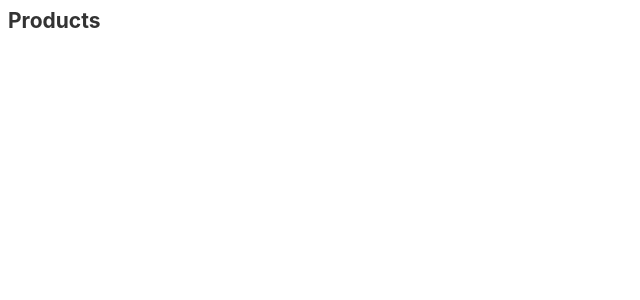
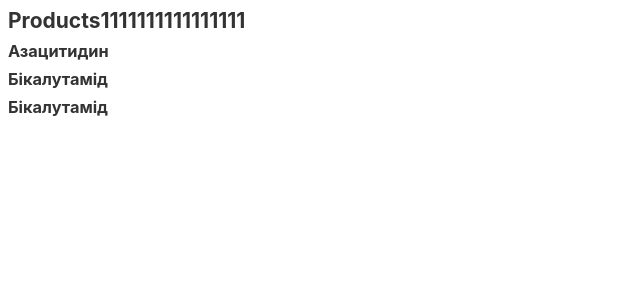
Before and after one commit to fenogen/angular-table, an Angular app: page / in a window 1280 px wide. Shown: the top 300 px of the page, without its empty margins (0-640 px from the left). Built offline with nearby package versions, Linux system fonts and the light colour scheme.

Commit message:
ver.1 - Template

```diff
--- a/package.json
+++ b/package.json
@@ -18,6 +18,7 @@
     "@angular/platform-browser": "~13.1.0",
     "@angular/platform-browser-dynamic": "~13.1.0",
     "@angular/router": "~13.1.0",
+    "primeng": "^13.1.0",
     "rxjs": "~7.4.0",
     "tslib": "^2.3.0",
     "zone.js": "~0.11.4"
--- a/src/app/app.component.html
+++ b/src/app/app.component.html
@@ -72,4 +72,11 @@
 </style>
 
 
-<h2>Products</h2>
+<h2>Products1111111111111111</h2>
+<div *ngFor="let product of products">
+
+  <h3>
+    {{ product.name }}
+  </h3>
+
+</div>
--- a/src/app/app.component.ts
+++ b/src/app/app.component.ts
@@ -1,4 +1,7 @@
 import { Component } from '@angular/core';
+
+// Добавил
+import { products } from './products';
 
 @Component({
   selector: 'app-root',
@@ -7,4 +10,5 @@ import { Component } from '@angular/core';
 })
 export class AppComponent {
   title = 'my-project-angular-table';
+  products = products;
 }
--- /dev/null
+++ b/src/app/products.ts
@@ -0,0 +1,47 @@
+export const products = [
+{
+"mnn_id":8984,
+"subtype":"",
+"num":1,
+"name":"\u0410\u0437\u0430\u0446\u0438\u0442\u0438\u0434\u0438\u043d",
+"release_form":"\u0430\u043c\u043f\u0443\u043b\u0438, \u0444\u043b\u0430\u043a\u043e\u043d\u0438, \u0448\u043f\u0440\u0438\u0446\u0438",
+"dosage":"100 \u043c\u0433",
+"unit":"\u0430\u043c\u043f\u0443\u043b\u0438, \u0444\u043b\u0430\u043a\u043e\u043d\u0438, \u0448\u043f\u0440\u0438\u0446\u0438"
+},
+{
+"mnn_id":8985,
+"subtype":"",
+"num":2,
+"name":"\u0411\u0456\u043a\u0430\u043b\u0443\u0442\u0430\u043c\u0456\u0434",
+"release_form":"\u0442\u0430\u0431\u043b\u0435\u0442\u043a\u0438, \u043a\u0430\u043f\u0441\u0443\u043b\u0438, \u0434\u0440\u0430\u0436\u0435",
+"dosage":"50 \u043c\u0433",
+"unit":"\u0442\u0430\u0431\u043b\u0435\u0442\u043a\u0438, \u043a\u0430\u043f\u0441\u0443\u043b\u0438, \u0434\u0440\u0430\u0436\u0435"
+},
+{
+"mnn_id":8986,
+"subtype":"",
+"num":3,
+"name":"\u0411\u0456\u043a\u0430\u043b\u0443\u0442\u0430\u043c\u0456\u0434",
+"release_form":"\u0442\u0430\u0431\u043b\u0435\u0442\u043a\u0438, \u043a\u0430\u043f\u0441\u0443\u043b\u0438, \u0434\u0440\u0430\u0436\u0435",
+"dosage":"150 \u043c\u0433",
+"unit":"\u0442\u0430\u0431\u043b\u0435\u0442\u043a\u0438, \u043a\u0430\u043f\u0441\u0443\u043b\u0438, \u0434\u0440\u0430\u0436\u0435"
+}
+];
+
+// export const products = [
+//   {
+//     name: 'Phone XL',
+//     price: 799,
+//     description: 'A large phone with one of the best screens'
+//   },
+//   {
+//     name: 'Phone Mini',
+//     price: 699,
+//     description: 'A great phone with one of the best cameras'
+//   },
+//   {
+//     name: 'Phone Standard',
+//     price: 299,
+//     description: ''
+//   }
+// ];
```
Also changed, not shown: src/app/customer.ts (added, +19 -0 lines), src/app/customerservice.ts (added, +15 -0 lines), 1 other file (tests, documents, lock files or other folders).
